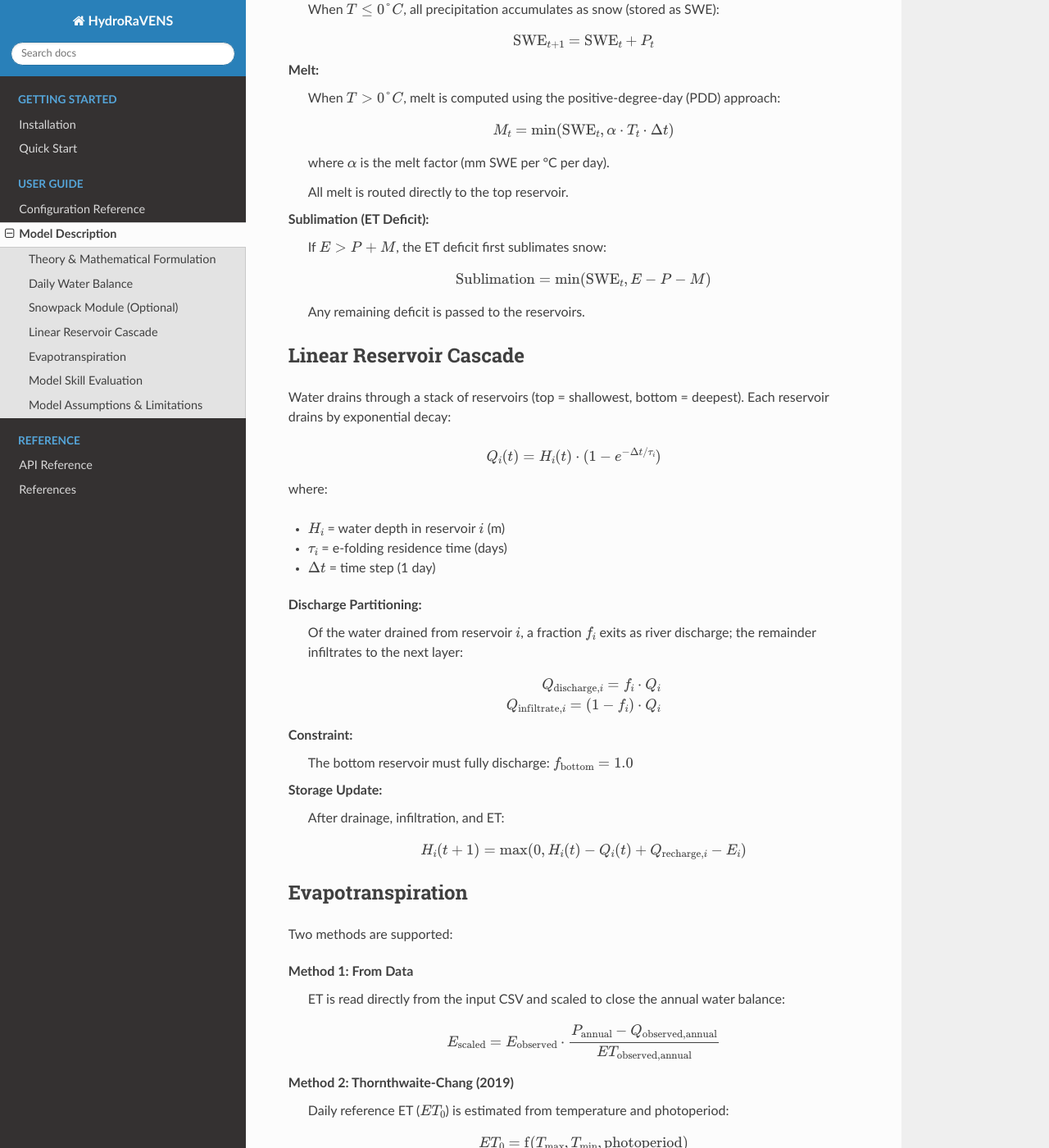
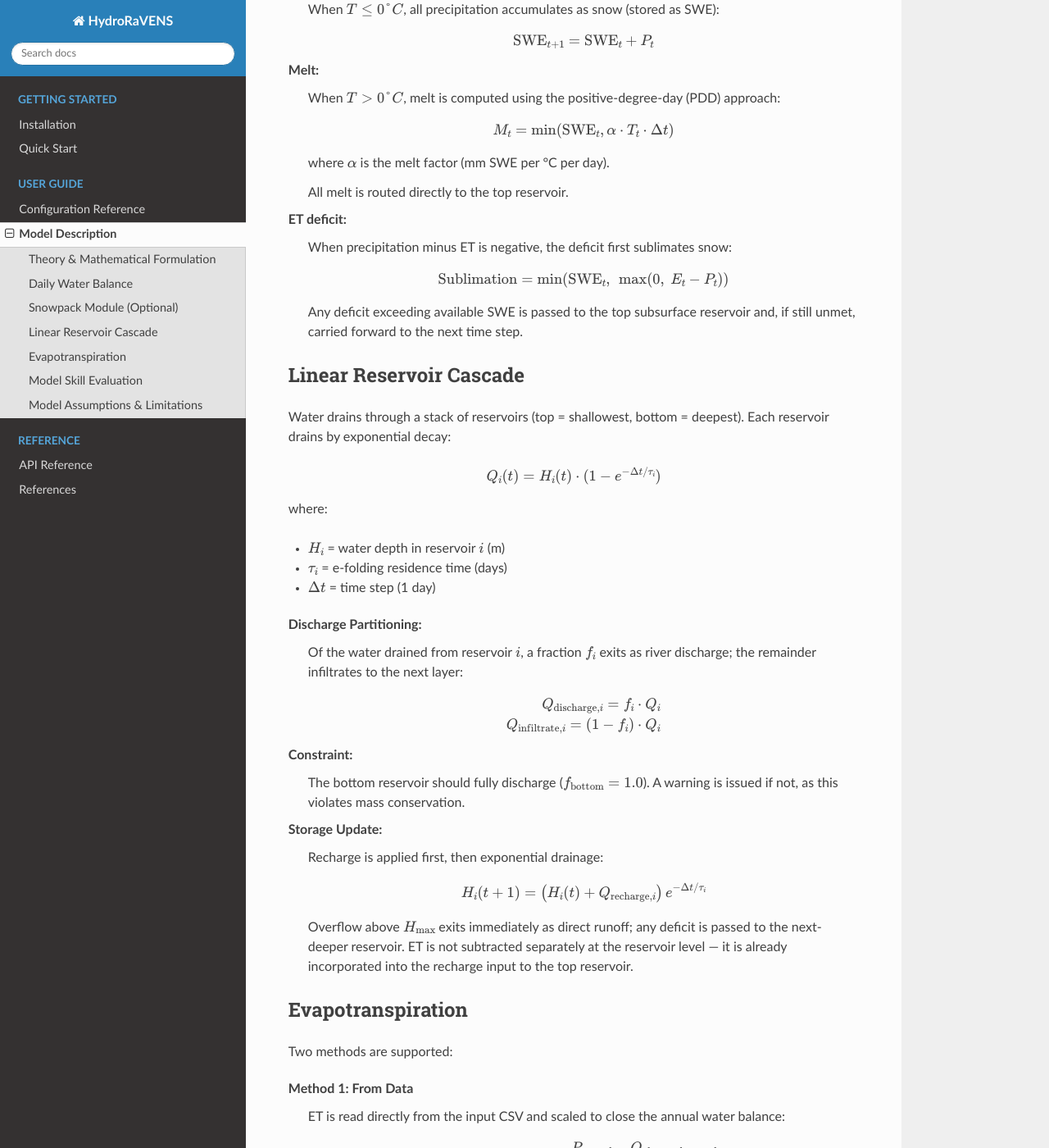
Before and after one commit to MNiMORPH/hydroRaVENS, a Sphinx documentation site: the page built from docs/source/model_description.rst, in a window 1280 px wide and 1400 px high, scrolled down 850 px. Shown: the whole window at 82% size. Built offline with Sphinx 7.4.7 and the Read the Docs theme 3.1.0, drawn with Linux system fonts in a browser that asks for light colours.

Commit message:
Fix factual errors in documentation against actual code behavior
model_description.rst:
- Storage update equation: remove incorrect -E_i term; ET is applied as
  part of the recharge input to the top reservoir, not subtracted from
  each reservoir separately
- Sublimation equation: remove incorrect M (melt) term; melt is computed
  in discharge() after recharge(), so deficit is ET - P, not ET - P - M
- Bottom reservoir constraint: 'must' -> 'should'; code issues warnings.warn,
  not ValueError

configuration.rst:
- Bottom layer comment: 'MUST be 1.0' -> 'should be 1.0; warning if not'
- scalar_dt: clarify it is required in the config but the code enforces
  daily timesteps independently regardless of its value
- spin_up_cycles: remove false '1 minimum' claim; 0 is valid

quickstart.rst:
- spin_up_cycles: replace 'one cycle is usually sufficient' with accurate
  guidance that deep groundwater reservoirs need more cycles to equilibrate

Co-Authored-By: Claude Sonnet 4.6 <noreply@anthropic.com>

```diff
--- a/docs/source/model_description.rst
+++ b/docs/source/model_description.rst
@@ -51,14 +51,16 @@ If mean air temperature is provided, snowpack processes are enabled.
 
   All melt is routed directly to the top reservoir.
 
-**Sublimation (ET Deficit):**
-  If :math:`E > P + M`, the ET deficit first sublimates snow:
+**ET deficit:**
+  When precipitation minus ET is negative, the deficit first sublimates
+  snow:
 
   .. math::
 
-      \text{Sublimation} = \min(\text{SWE}_t, E - P - M)
+      \text{Sublimation} = \min\!\left(\text{SWE}_t,\ \max(0,\ E_t - P_t)\right)
 
-  Any remaining deficit is passed to the reservoirs.
+  Any deficit exceeding available SWE is passed to the top subsurface
+  reservoir and, if still unmet, carried forward to the next time step.
 
 Linear Reservoir Cascade
 ~~~~~~~~~~~~~~~~~~~~~~~~
@@ -86,14 +88,20 @@ where:
       Q_{\text{infiltrate},i} = (1 - f_i) \cdot Q_i
 
 **Constraint:**
-  The bottom reservoir must fully discharge: :math:`f_{\text{bottom}} = 1.0`
+  The bottom reservoir should fully discharge (:math:`f_{\text{bottom}} = 1.0`).
+  A warning is issued if not, as this violates mass conservation.
 
 **Storage Update:**
-  After drainage, infiltration, and ET:
+  Recharge is applied first, then exponential drainage:
 
   .. math::
 
-      H_i(t+1) = \max(0, H_i(t) - Q_i(t) + Q_{\text{recharge},i} - E_i)
+      H_i(t+1) = \bigl(H_i(t) + Q_{\text{recharge},i}\bigr)\,e^{-\Delta t/\tau_i}
+
+  Overflow above :math:`H_{\max}` exits immediately as direct runoff; any
+  deficit is passed to the next-deeper reservoir. ET is not subtracted
+  separately at the reservoir level — it is already incorporated into the
+  recharge input to the top reservoir.
 
 Evapotranspiration
 ~~~~~~~~~~~~~~~~~~
--- a/docs/source/quickstart.rst
+++ b/docs/source/quickstart.rst
@@ -133,8 +133,9 @@ Model performance depends on the reservoir parameters:
   sensitivity to these initial values.
 
 **Spin-up cycles** (``spin_up_cycles``)
-  Number of passes through the full record before the main run.
-  One cycle is usually sufficient.
+  Number of passes through the full record before the main run; 0 to skip.
+  Longer residence times (large :math:`\tau`) require more cycles to
+  equilibrate deep groundwater reservoirs.
 
 Next Steps
 ~~~~~~~~~~
```
Also changed, not shown: docs/source/configuration.rst (+5 -3 lines).
